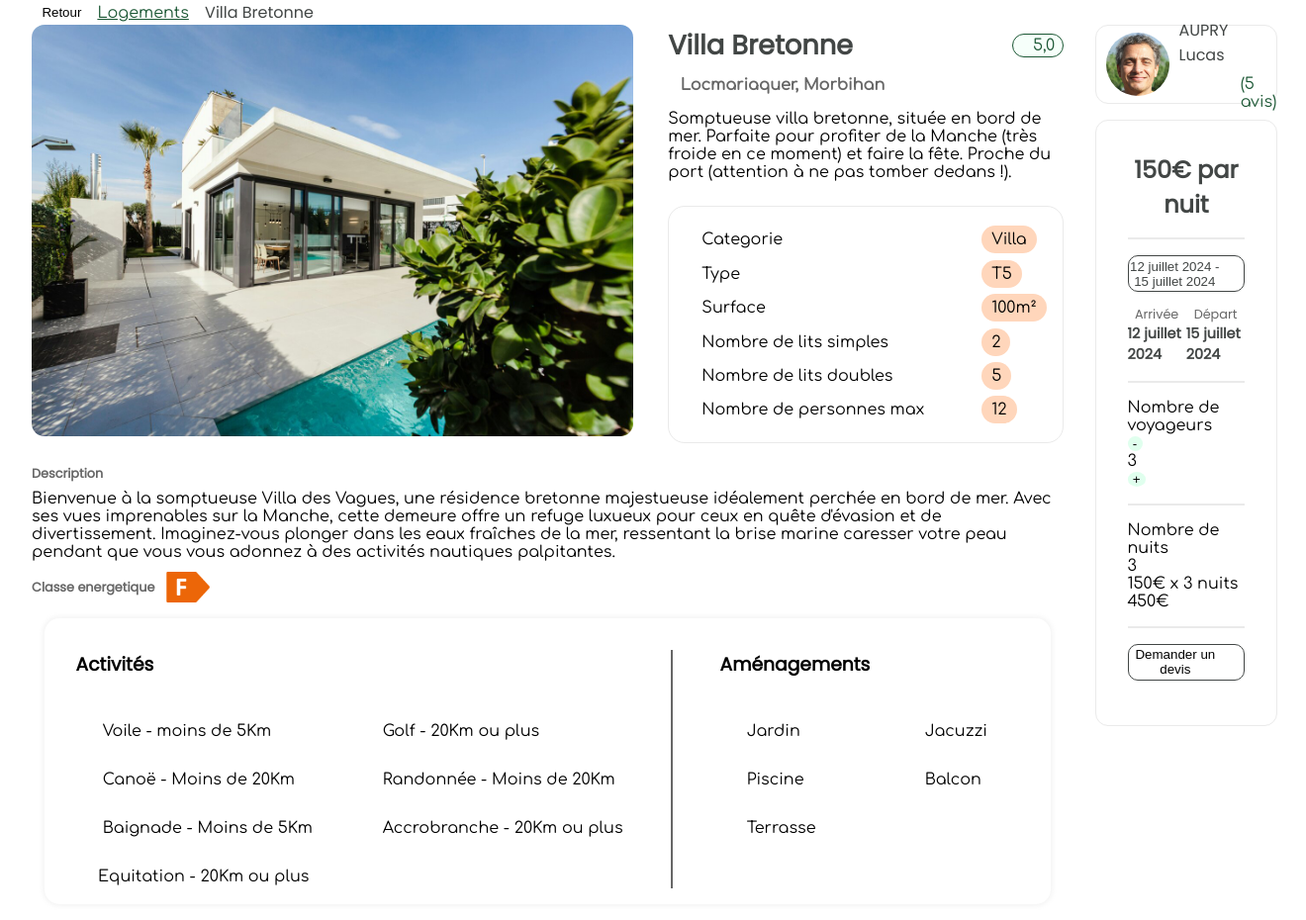
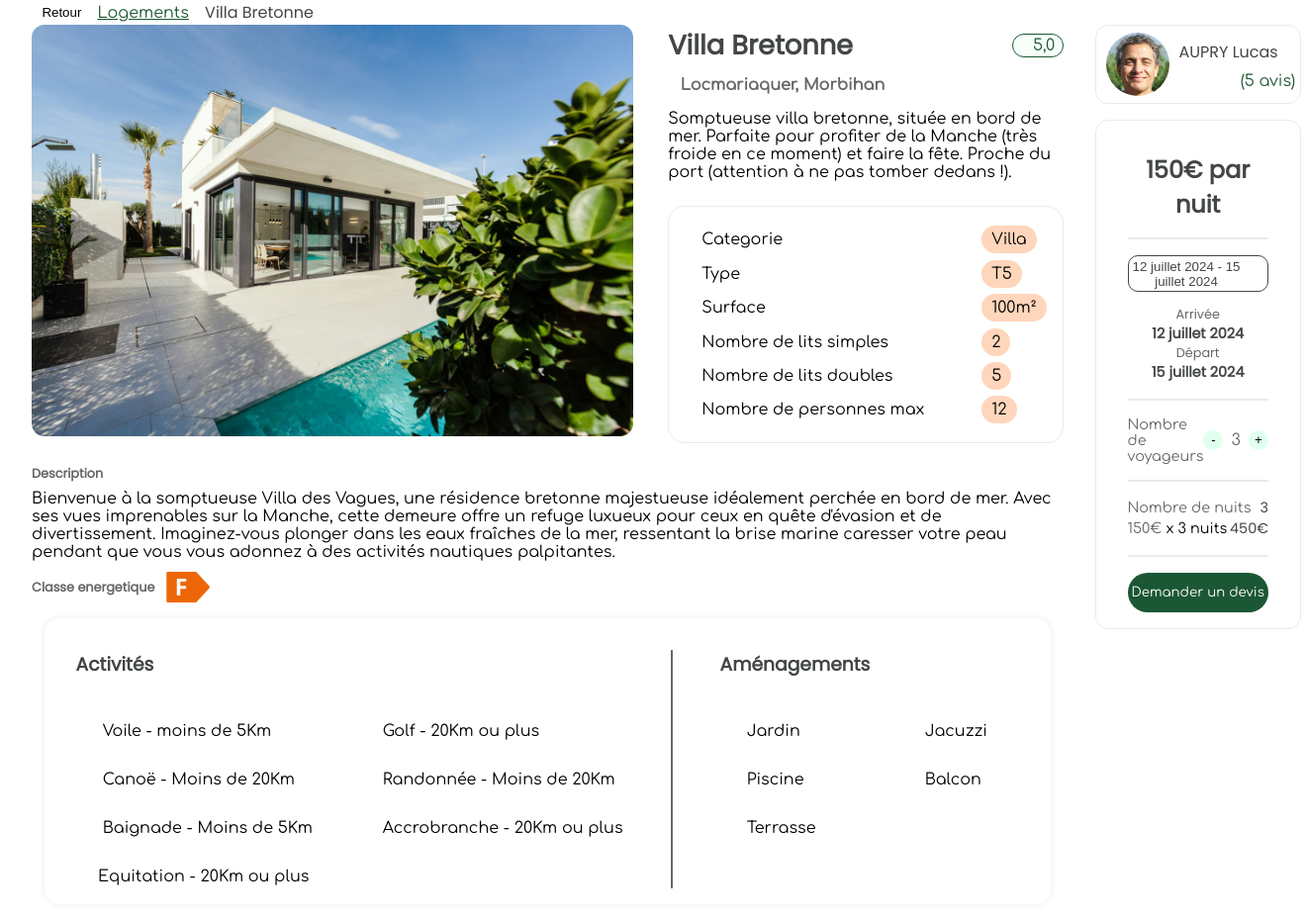
Before and after one commit to YanisFouad/alaizh-breizh, a PHP site: page /pageDetaillee.html in a window 1320 px wide. Shown: the whole page at 99% size. Run offline with PHP 8.4, Linux system fonts and the light colour scheme; style sheets or scripts are compiled from the project's sources; some web fonts are replaced.

Commit message:
Front fini reste responsive

```diff
--- a/html/assets/scss/views/detailsLogement.scss
+++ b/html/assets/scss/views/detailsLogement.scss
@@ -1,4 +1,5 @@
 @import "../utils/_variables.scss";
+@import "../utils/variables-front-office.scss";
 
 *,
 *::after,
@@ -88,11 +97,11 @@ main>div {
     }
 
     a {
-        color: $primary-front-1;
+        color: $primary-1;
     }
 
     h4 {
-        color: $secondary-1;
+        color: $gray-1;
         font-weight: normal;
     }
 
@@ -170,24 +183,99 @@ main>div {
     }
 }
 
+#description {
+    h3 {
+        color: $gray-2;
+        font-size: 0.8em;
+        margin: 1.7em 0 0.5em 0;
+    }
+
+    div {
+        display: flex;
+        align-items: center;
+        margin-top: 0.7em;
+
+        h3 {
+            margin: 0;
+        }
+
+        img {
+            width: 3.5em;
+        }
+    }
+
+}
+
+#box-Activites-Amenagement {
+    display: flex;
+    justify-content: center;
+
+    >div {
+        display: flex;
+        box-shadow: 0 0 4px 2px #adadad22;
+        border-radius: 15px;
+        margin: 1em 0;
+        padding: 1em;
+        width: fit-content;
+
+        div {
+            margin: 1em 0 0 1em;
+        }
+
+        >div:first-child {
+            border-right: solid 2px $gray-2;
+        }
+
+        div+div {
+            margin-left: 3em;
+
+            ul {
+                grid-template-columns: 180px 1fr;
+            }
+        }
+    }
+
+    ul {
+        display: grid;
+        grid-template-columns: 283px 1fr;
+        list-style-type: none;
+        margin: 1em 3em 0 0;
+
+        li {
+            margin-top: 1em;
+
+            span {
+                font-size: 1.8em;
+                color: $gray-1;
+            }
+        }
+    }
+
+    h3 {
+        color: $gray-1;
+    }
+}
 
 aside {
-
+    position: sticky;
+    top: 10px;
     margin: 0 2em;
+    width: 75%;
+    height: fit-content;
 
     #profilPropriétaire {
         display: flex;
         align-items: center;
-        border: solid 1px $secondary-3;
+        border: solid 1px $gray-3;
         border-radius: 13px;
-        width: 21.5em;
         height: 5em;
+        margin-bottom: 1em;
 
 
         >div {
             h4 {
                 font-weight: normal;
-                color: $secondary-1;
+                color: $gray-1;
                 margin: 0;
             }
 
@@ -216,4 +304,143 @@ aside {
             margin-left: 10px;
         }
     }
+
+    #box-reservation {
+        border: solid 1px $gray-3;
+        border-radius: 13px;
+        padding: 2em;
+
+        h2 {
+            color: $gray-1;
+            text-align: center;
+        }
+
+        .line {
+            border: solid 1px $gray-3;
+            margin: 1em 0;
+        }
+
+        >button {
+            border: solid 1px $gray-1;
+            border-radius: 10px;
+            padding: 0.2em 0;
+            width: 100%;
+            margin-bottom: 1em;
+            display: flex;
+            align-items: center;
+            justify-content: center;
+
+            &:hover {
+                background-color: $gray-3;
+            }
+
+            span {
+                color: $gray-1;
+            }
+
+            span:first-child {
+                margin-right: 0.5em;
+            }
+
+            .mdi.mdi-calendar-month {
+                font-size: 1.6em;
+            }
+
+            +div {
+                display: flex;
+                flex-wrap: wrap;
+                justify-content: space-around;
+
+                div {
+                    h4 {
+                        color: $gray-2;
+                        text-align: center;
+                        font-size: 0.8em;
+
+                    }
+
+                    h3 {
+                        color: $gray-1;
+                        font-size: 0.9em;
+                    }
+                }
+            }
+        }
+
+
+
+        #nbVoyageurs {
+            color: $gray-2;
+            display: flex;
+            align-items: center;
+            justify-content: space-between;
+
+            span:first-child {
+                font-size: 0.9em;
+            }
+
+            div {
+                display: flex;
+                align-items: center;
+
+                span {
+                    margin: 0 0.5em;
+                }
+            }
+
+            button {
+                width: 1.5em;
+                height: 1.5em;
+                border: none;
+                background-color: #E0FFEE;
+                border-radius: 50%;
+            }
+        }
+
+        #nbNuits {
+            font-size: 0.9em;
+
+            div {
+                display: flex;
+                align-items: center;
+                justify-content: space-between;
+
+                div {
+                    span:nth-child(2) {
+                        margin-left: 0.3em;
+                    }
+                }
+            }
+
+            span:nth-child(odd) {
+                color: $gray-2;
+            }
+        }
+
+        #boutonDevis {
+            height: 1.5em;
+
+            button {
+                position: relative;
+                color: $white;
+                background-color: $primary-1;
+                height: 3em;
+                width: 100%;
+                border-radius: 21px;
+                font-family: "comfortaa-regular";
+
+                &:hover {
+                    background-color: $primary-2;
+                }
+
+                .mdi.mdi-chevron-right {
+                    color: $white;
+                    position: absolute;
+                    right: 0.3em;
+                    top: 0.3em;
+                    font-size: 2em;
+                }
+            }
+        }
+    }
 }
--- a/html/pageDetaillee.html
+++ b/html/pageDetaillee.html
@@ -172,26 +172,39 @@
                     </div>
                     <div class="line"></div>
 
-                    <div>
-                        <p>Nombre de voyageurs</p>
-                        <button>-</button>
-                        <p>3</p>
-                        <button>+</button>
+                    <div id="nbVoyageurs">
+                        <span>Nombre de voyageurs</span>
+
+                        <div>
+                            <button>-</button>
+                            <span>3</span>
+                            <button>+</button>
+                        </div>
                     </div>
 
                     <div class="line"></div>
 
-                    <div>
-                        <p>Nombre de nuits</p>
-                        <p>3</p>
+                    <div id="nbNuits">
+                        <div>
+                            <span>Nombre de nuits</span>
+                            <h4>3</h4>
+                        </div>
 
-                        <p>150€ x 3 nuits</p>
-                        <p>450€</p>
+                        <div>
+                            <div>
+                                <span>150€</span>
+                                <span>x 3 nuits</span>
+                            </div>
+                            <h4>450€</h4>
+                        </div>
                     </div>
 
                     <div class="line"></div>
 
-                    <button>Demander un devis <span class="mdi mdi-chevron-right"></span></button>
+                    <div id="boutonDevis">
+                        <button>Demander un devis<span class="mdi mdi-chevron-right"></span></button>
+
+                    </div>
                 </article>
             </aside>
         </div>
```
Also changed, not shown: other parts of html/assets/scss/views/detailsLogement.scss (+21 -9 lines).
